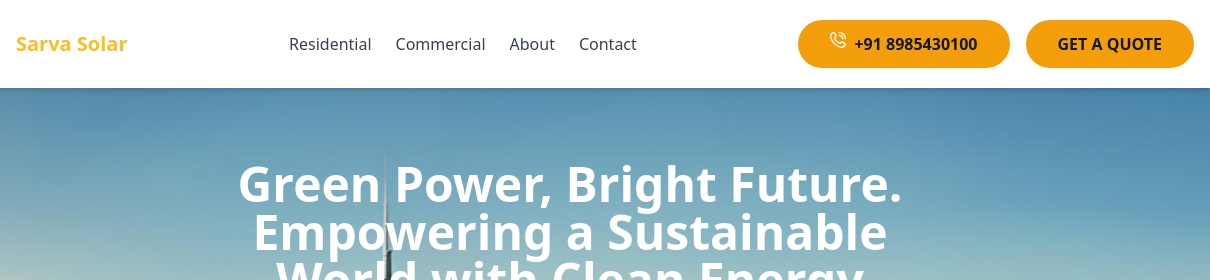
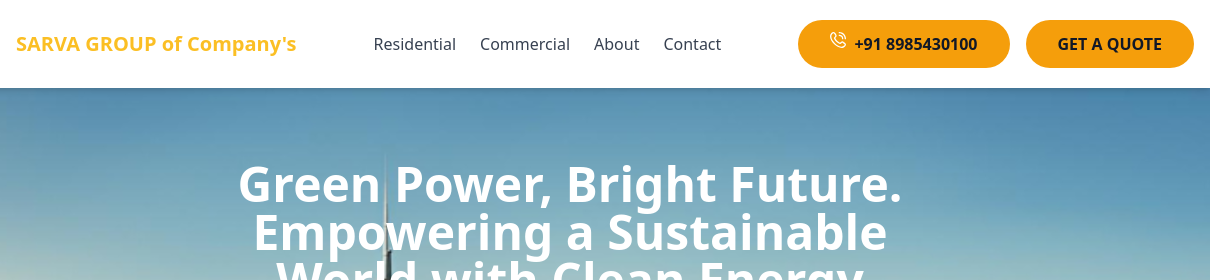
Before and after one commit to nptel-NOC-ECertificate-NPTEL25/sarvasolar.in, a website: page index.html in a window 1280 px wide. Shown: the top 280 px of the page, 70-1280 px from the left. Drawn offline with nearby package versions, Linux system fonts and the light colour scheme.

Commit message:
Update index.html

```diff
--- a/index.html
+++ b/index.html
@@ -53,7 +53,7 @@
       <!-- Logo -->
       <a href="#" class="text-xl font-bold text-gray-900 flex items-center">
         <img width="50px" src="./my_image/logo.png" alt="Sarva Solar Logo" />
-        <span class="text-yellow-400 flex m-auto ml-5">Sarva Solar</span>
+        <span class="text-yellow-400 flex m-auto ml-5">SARVA GROUP of Company's</span>
       </a>
 
       <!-- Desktop Nav Links -->
@@ -579,7 +579,7 @@
         <a href="tel:8985430100">+91 8985430100</a>
         <a href="tel:8985430100">+91 9160513161</a>
         <p> <a href="jupallivenkateshkumar@gmail.com">solarsarva@gmail.com</a></p>
-        <p>📍 Sri A Raghu Vikram Aditya Solar Installation Pvt, Ltd <br>
+        <p>📍SARVA GROUP of Company's  <br>
           Brodipet 5/15 Guntur Andhra Pradesh pincode:-522002, India
         </p>
       </div>
```
